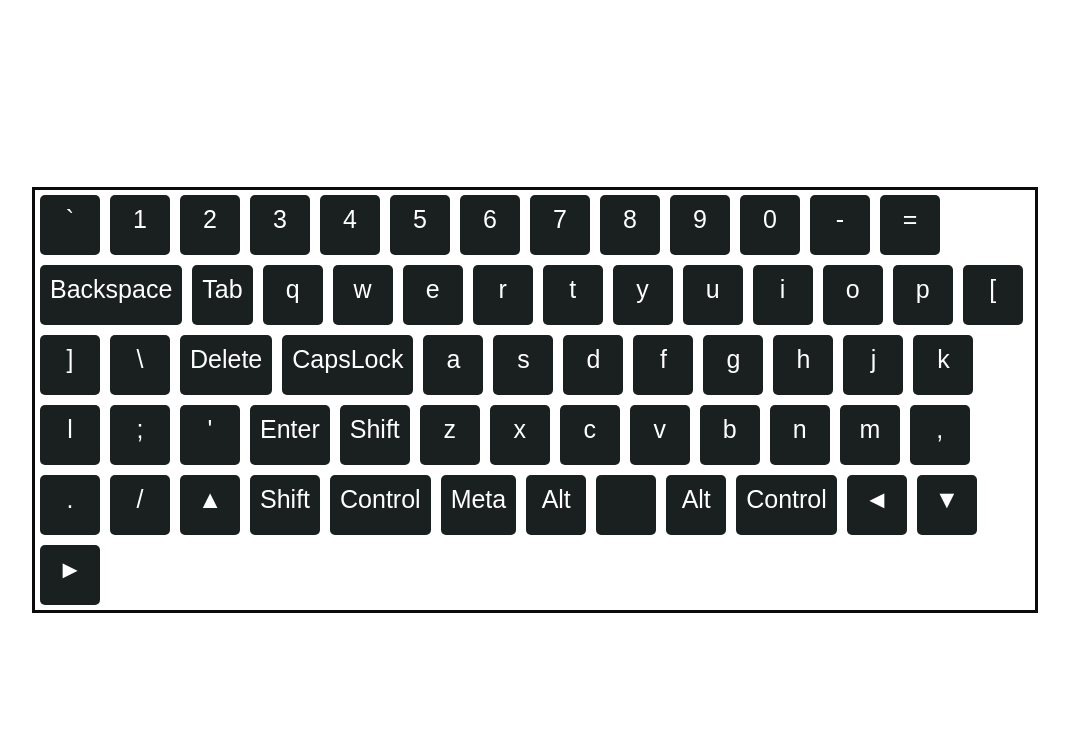
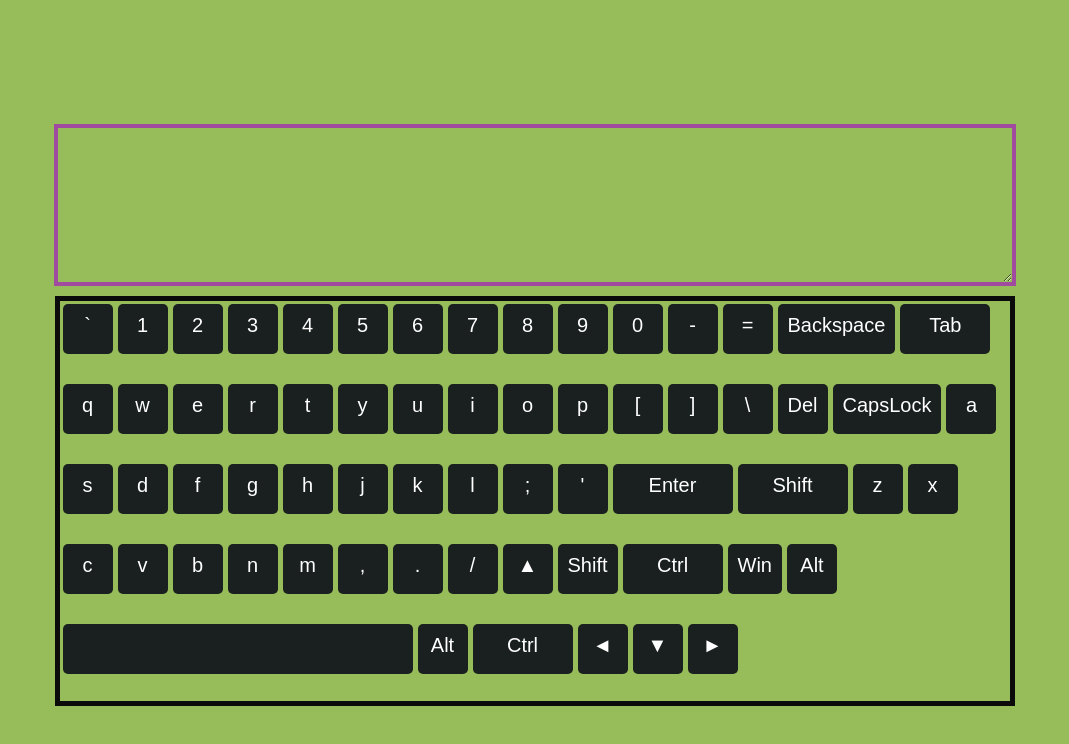
Before and after one commit to Maxonchikk/virtual-keyboard, a plain HTML site: page index.html in a window 1280 px wide. Shown: the whole page, without its empty margins (105-1174 px from the left). Drawn offline with Linux system fonts and the light colour scheme.

Commit message:
feat: add textarea and made input letters

```diff
--- a/app.js
+++ b/app.js
@@ -1,19 +1,20 @@
 window.addEventListener('DOMContentLoaded', () => {
   const body = document.querySelector('body');
   body.innerHTML += `<div class = "wrapper">
+                        <textarea class = "textarea"></textarea>
                         <div class = "keyboard">
                         </div>
                       </div>`
   const wrapper = document.querySelector('.wrapper'),
-    keyboard = document.querySelector('.keyboard');
+    keyboard = document.querySelector('.keyboard'),
+    textarea = document.querySelector('.textarea');
 
-  let lowEnKeysArr = ['`', '1', '2', '3', '4', '5', '6', '7', '8', '9', '0', '-', '=', 'Backspace', 'Tab', 'q', 'w', 'e', 'r', 't', 'y', 'u', 'i', 'o', 'p', '[', ']', '\\', 'Delete', 'CapsLock', 'a', 's', 'd', 'f', 'g', 'h', 'j', 'k', 'l', ';', "'", 'Enter', 'Shift', 'z', 'x', 'c', 'v', 'b', 'n', 'm', ',', '.', '/', '&#9650;', 'Shift', 'Control', 'Meta', 'Alt', ' ', 'Alt', 'Control', '&#9668;', '&#9660;', '&#9658;'];
+  let lowEnKeysArr = ['`', '1', '2', '3', '4', '5', '6', '7', '8', '9', '0', '-', '=', 'Backspace', 'Tab', 'q', 'w', 'e', 'r', 't', 'y', 'u', 'i', 'o', 'p', '[', ']', '\\', 'Del', 'CapsLock', 'a', 's', 'd', 'f', 'g', 'h', 'j', 'k', 'l', ';', "'", 'Enter', 'Shift', 'z', 'x', 'c', 'v', 'b', 'n', 'm', ',', '.', '/', '&#9650;', 'Shift', 'Ctrl', 'Win', 'Alt', ' ', 'Alt', 'Ctrl', '&#9668;', '&#9660;', '&#9658;'];
 
-  let highEnKeysArr = ['~', '!', '@', '#', '$', '%', '^', '&', '*', '(', ')', '_', '+', 'Backspace', 'Tab', 'Q', 'W', 'E', 'R', 'T', 'Y', 'U', 'I', 'O', 'P', '{', '}', '\|', 'Delete', 'CapsLock', 'A', 'S', 'D', 'F', 'G', 'H', 'J', 'K', 'L', ':', '"', 'Enter', 'Shift', 'Z', 'X', 'C', 'V', 'B', 'N', 'M', '<', '>', '?', '&#9650;', 'Shift', 'Control', 'Meta', 'Alt', ' ', 'Alt', 'Control', '&#9668;', '&#9660;', '&#9658;'];
+  let highEnKeysArr = ['~', '!', '@', '#', '$', '%', '^', '&', '*', '(', ')', '_', '+', 'Backspace', 'Tab', 'Q', 'W', 'E', 'R', 'T', 'Y', 'U', 'I', 'O', 'P', '{', '}', '\|', 'Delete', 'CapsLock', 'A', 'S', 'D', 'F', 'G', 'H', 'J', 'K', 'L', ':', '"', 'Enter', 'Shift', 'Z', 'X', 'C', 'V', 'B', 'N', 'M', '<', '>', '?', '&#9650;', 'Shift', 'Control', 'Win', 'Alt', ' ', 'Alt', 'Control', '&#9668;', '&#9660;', '&#9658;'];
 
 
-
-  let atributeArr = ['Backquote', 'Digit1', 'Digit2', 'Digit3', 'Digit4', 'Digit5', 'Digit6', 'Digit7', 'Digit8', 'Digit9', 'Digit0', 'Minus', 'Equal', 'Backspace', 'Tab', 'KeyQ', 'KeyW', 'KeyE', 'KeyR', 'KeyT', 'KeyY', 'KeyU', 'KeyI', 'KeyO', 'KeyP', 'BracketLeft', 'BracketRight', 'Delete', 'CapsLock', 'KeyA', 'KeyS', 'KeyD', 'KeyF', 'KeyG', 'KeyH', 'KeyJ', 'KeyK', 'KeyL', 'Semicolon', 'Quote', 'Enter', 'ShiftLeft', 'IntlBackslash', 'KeyZ', 'KeyX', 'KeyC', 'KeyV', 'KeyB', 'KeyN', 'KeyM', 'Comma', 'Period', 'Slash', 'ArrowUp', 'ShiftRight', 'ControlLeft', 'MetaLeft', 'AltLeft', 'Space', 'AltRight', 'ControlRight', 'ArrowLeft', 'ArrowDown', 'ArrowRight'];
+  let atributeArr = ['Backquote', 'Digit1', 'Digit2', 'Digit3', 'Digit4', 'Digit5', 'Digit6', 'Digit7', 'Digit8', 'Digit9', 'Digit0', 'Minus', 'Equal', 'Backspace', 'Tab', 'KeyQ', 'KeyW', 'KeyE', 'KeyR', 'KeyT', 'KeyY', 'KeyU', 'KeyI', 'KeyO', 'KeyP', 'BracketLeft', 'BracketRight', 'Backslash', 'Delete', 'CapsLock', 'KeyA', 'KeyS', 'KeyD', 'KeyF', 'KeyG', 'KeyH', 'KeyJ', 'KeyK', 'KeyL', 'Semicolon', 'Quote', 'Enter', 'ShiftLeft', 'KeyZ', 'KeyX', 'KeyC', 'KeyV', 'KeyB', 'KeyN', 'KeyM', 'Comma', 'Period', 'Slash', 'ArrowUp', 'ShiftRight', 'ControlLeft', 'MetaLeft', 'AltLeft', 'Space', 'AltRight', 'ControlRight', 'ArrowLeft', 'ArrowDown', 'ArrowRight'];
 
   function createKeys(arr, atribute) {
     for (let i = 0; i < arr.length; i++) {
@@ -29,7 +30,16 @@ window.addEventListener('DOMContentLoaded', () => {
       createKeys(highEnKeysArr, atributeArr)
     }
       document.querySelector(`.key[data='${event.code}']`).classList.add('active');
+      textarea.innerHTML += event.key
+  })
 
+  document.addEventListener('click', (event) => {
+    if (event.code === 'ShiftLeft' || event.code === 'ShiftRight') {
+      keyboard.innerHTML = '';
+      createKeys(highEnKeysArr, atributeArr)
+    }
+      document.querySelector(`.key[data='${event.code}']`).classList.add('active');
+      textarea.innerHTML += event.key
   })
 
   document.addEventListener('keyup', (event) => {
@@ -53,7 +63,7 @@ window.addEventListener('DOMContentLoaded', () => {
 
   //     atributeArr.push(event.code);
   //     keysArr.push(event.key);
-  //     // console.log(atributeArr);
+  //     console.log(atributeArr);
   //     console.log(keysArr)
   //   })
 
--- a/style.css
+++ b/style.css
@@ -1,7 +1,8 @@
 * {
   font-family: Arial, Helvetica, sans-serif;
-  font-size: 25px;
+  font-size: 20px;
   color: #fff;
+  background-color: #96bd59;
 }
 
 div {
@@ -9,21 +10,32 @@ div {
 }
 
 .wrapper {
+  display: flex;
+  flex-direction: column;
   margin: 0 auto;
+  padding: 15px 0;
   max-width: 1200px;
   height: 100vh;
-  /* background-color: #1daf29; */
   display: flex;
   justify-content: center;
   align-items: center;
+  overflow: hidden;
+}
+
+.textarea {
+  width: 950px;
+  height: 150px;
+  margin-bottom: 10px;
+  border: 4px solid #a04ba0
 }
 
 .keyboard {
   display: flex;
   flex-flow: row wrap;
-  width: 1000px;
-  min-height: 200px;
-  border: 3px solid #0c0b0c;
+  justify-content: stretch;
+  width: 950px;
+  height: 50%;
+  border: 5px solid #0c0b0c;
 }
 
 .key {
@@ -31,12 +43,11 @@ div {
   border-radius: 5px;
   justify-content: center;
   align-content: center;
-  min-width: 40px;
-  height: 40px;
-  margin: 5px;
+  min-width: 30px;
+  height: 30px;
+  margin: 2.5px;
   padding: 10px;
   text-align: center;
-  /* border: 3px solid #1f1d22; */
   background-color: #19201f;
   transition: all 0.2s;
 }
@@ -46,3 +57,24 @@ div {
   border-radius: 20px;
   background-color: #636360;
 }
+
+.key[data='Tab'] {
+  width: 70px;
+}
+
+.key[data='Enter'] {
+  width: 100px;
+}
+
+.key[data='Space'] {
+  width: 330px;
+}
+
+.key[data='ShiftLeft'] {
+  width: 90px;
+}
+
+.key[data='ControlLeft'],
+.key[data='ControlRight'] {
+  width: 80px;
+}
```
